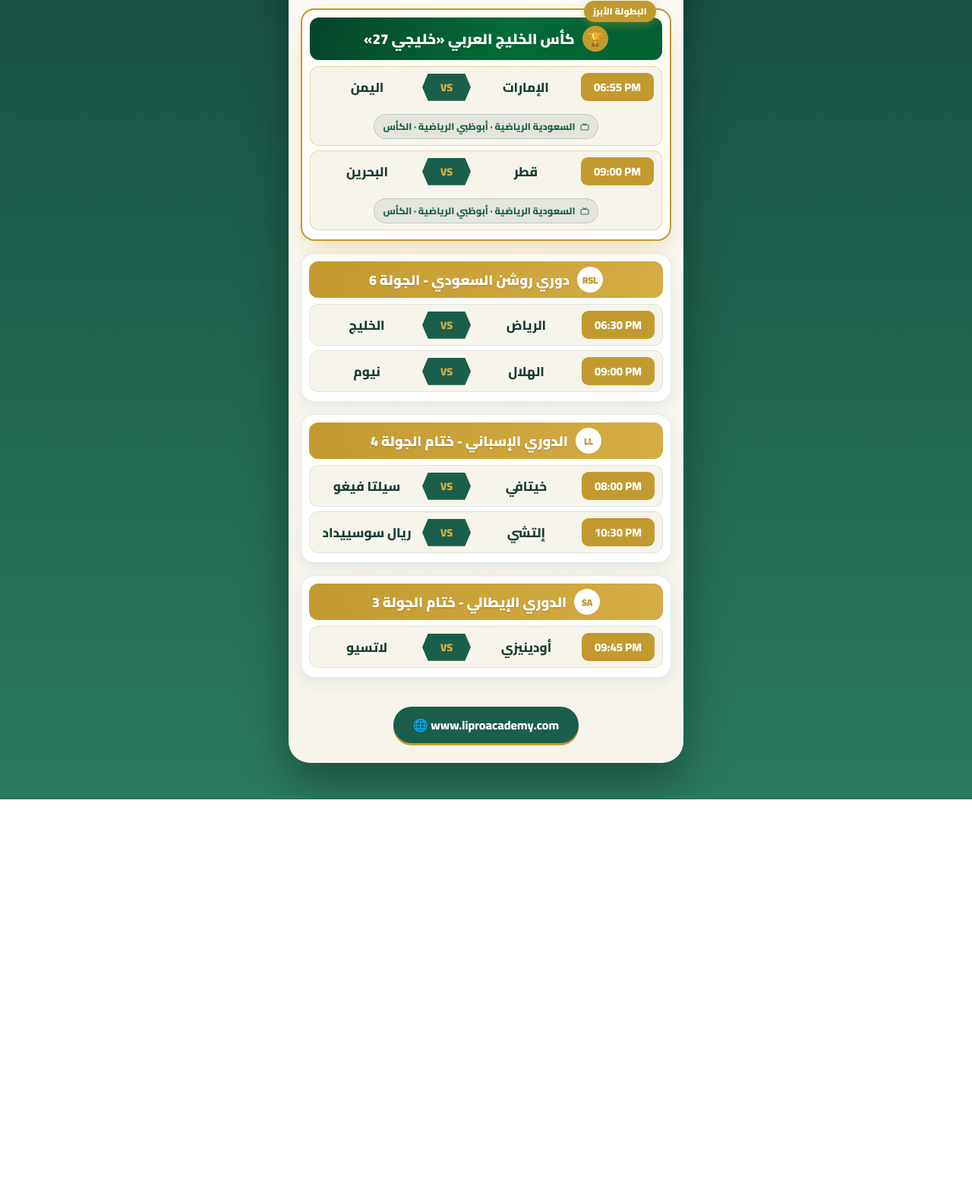
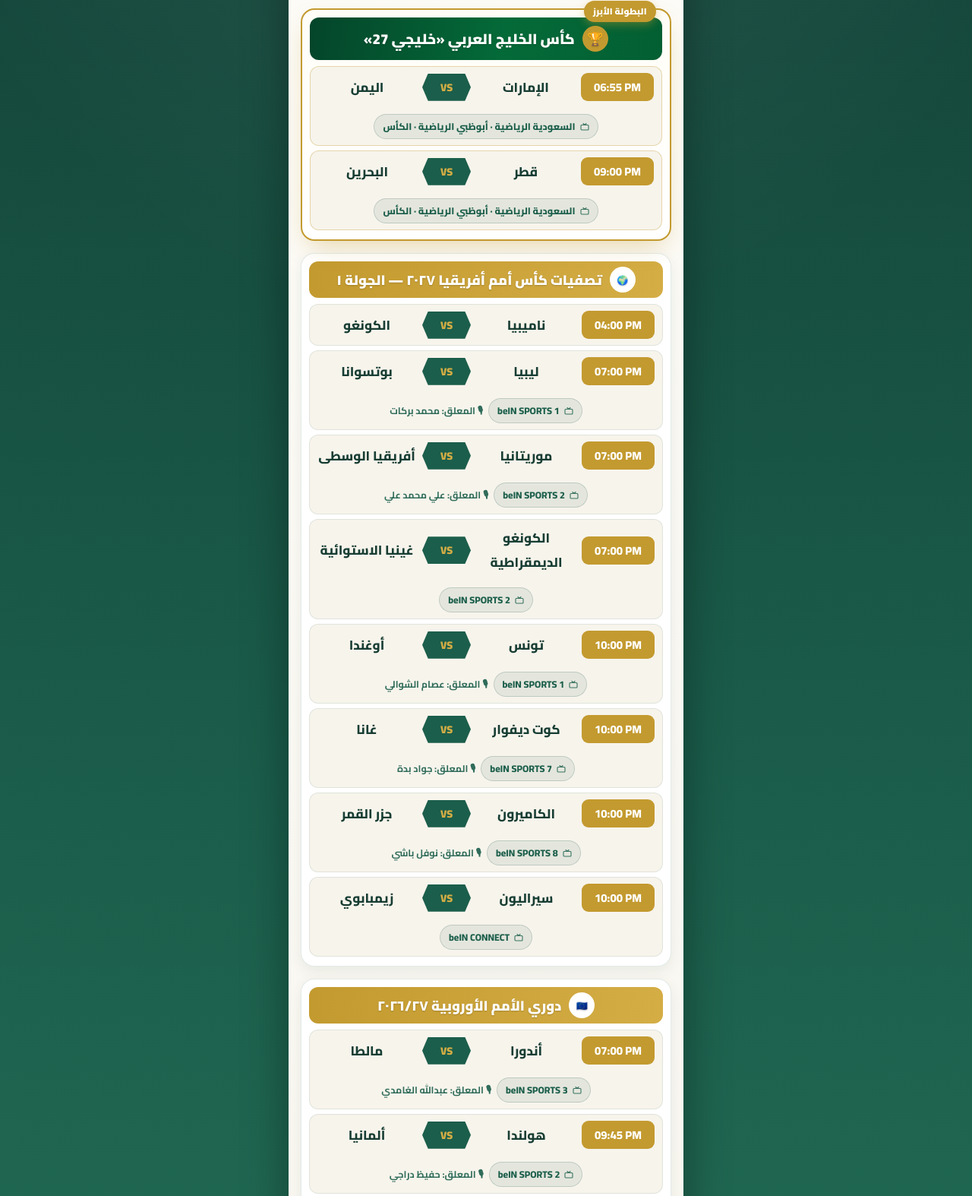
Before and after one commit to abu00salman/lipro, a plain HTML site: page matches/index.html in a window 1280 px wide. Shown: the part 411-1985 px from the top of the page at 76% size. Before the commit the page ends 1463 px from the top, so only its background shows below. Drawn offline with Linux system fonts and the light colour scheme; no server answers.

Commit message:
Add upcoming matches for September 24, 2026

```diff
--- a/matches/index.html
+++ b/matches/index.html
@@ -596,6 +596,9 @@
             يوسف سيف · رؤوف خليف
    ===================================================================== */
 var MATCH_INFO = {
+  /* ---- الخميس ٢٤ سبتمبر ٢٠٢٦ — خليجي 27 ---- */
+  'الإمارات|اليمن':  { d:'2026-09-24', ch:'السعودية الرياضية · أبوظبي الرياضية · الكأس' },
+  'قطر|البحرين':     { d:'2026-09-24', ch:'السعودية الرياضية · أبوظبي الرياضية · الكأس' },
   /* ---- الأحد ٢٠ سبتمبر ٢٠٢٦ (المصدر: عالم كورة) ---- */
   /* الدوري الإنجليزي */
   'بورنموث|ليفربول':                { d:'2026-09-20', ch:'beIN SPORTS 2', caster:'حفيظ دراجي' },
@@ -643,6 +646,23 @@
    تُدمج تلقائيًا مع مباريات اليوم، وتختفي وحدها بعد انتهاء يومها.
    ===================================================================== */
 var EXTRA_MATCHES = [
+  /* ===== الخميس ٢٤ سبتمبر ٢٠٢٦ — التوقف الدولي ===== */
+  { date: '2026-09-24', league: 'دوري الأمم الأوروبية ٢٠٢٦/٢٧', badge: '🇪🇺', time: '07:00 PM', home: 'أندورا', away: 'مالطا', channel: 'beIN SPORTS 3', commentator: 'عبدالله الغامدي' },
+  { date: '2026-09-24', league: 'دوري الأمم الأوروبية ٢٠٢٦/٢٧', badge: '🇪🇺', time: '09:45 PM', home: 'هولندا', away: 'ألمانيا', channel: 'beIN SPORTS 2', commentator: 'حفيظ دراجي' },
+  { date: '2026-09-24', league: 'دوري الأمم الأوروبية ٢٠٢٦/٢٧', badge: '🇪🇺', time: '09:45 PM', home: 'البرتغال', away: 'ويلز', channel: 'beIN SPORTS 3', commentator: 'عامر الخوذيري' },
+  { date: '2026-09-24', league: 'دوري الأمم الأوروبية ٢٠٢٦/٢٧', badge: '🇪🇺', time: '09:45 PM', home: 'النرويج', away: 'الدنمارك', channel: 'beIN SPORTS 4', commentator: 'حسن العيدروس' },
+  { date: '2026-09-24', league: 'دوري الأمم الأوروبية ٢٠٢٦/٢٧', badge: '🇪🇺', time: '09:45 PM', home: 'كوسوفو', away: 'أيرلندا', channel: 'beIN SPORTS 5', commentator: 'باسم الزير' },
+  { date: '2026-09-24', league: 'دوري الأمم الأوروبية ٢٠٢٦/٢٧', badge: '🇪🇺', time: '09:45 PM', home: 'صربيا', away: 'اليونان', channel: 'beIN SPORTS 6', commentator: 'أحمد عبده' },
+  { date: '2026-09-24', league: 'دوري الأمم الأوروبية ٢٠٢٦/٢٧', badge: '🇪🇺', time: '09:45 PM', home: 'ليشتنشتاين', away: 'ليتوانيا', channel: 'beIN SPORTS Xtra 1', commentator: 'محمد المبروكي' },
+  { date: '2026-09-24', league: 'تصفيات كأس أمم أفريقيا ٢٠٢٧ — الجولة ١', badge: '🌍', time: '04:00 PM', home: 'ناميبيا', away: 'الكونغو' },
+  { date: '2026-09-24', league: 'تصفيات كأس أمم أفريقيا ٢٠٢٧ — الجولة ١', badge: '🌍', time: '07:00 PM', home: 'ليبيا', away: 'بوتسوانا', channel: 'beIN SPORTS 1', commentator: 'محمد بركات' },
+  { date: '2026-09-24', league: 'تصفيات كأس أمم أفريقيا ٢٠٢٧ — الجولة ١', badge: '🌍', time: '07:00 PM', home: 'موريتانيا', away: 'أفريقيا الوسطى', channel: 'beIN SPORTS 2', commentator: 'علي محمد علي' },
+  { date: '2026-09-24', league: 'تصفيات كأس أمم أفريقيا ٢٠٢٧ — الجولة ١', badge: '🌍', time: '07:00 PM', home: 'الكونغو الديمقراطية', away: 'غينيا الاستوائية', channel: 'beIN SPORTS 2' },
+  { date: '2026-09-24', league: 'تصفيات كأس أمم أفريقيا ٢٠٢٧ — الجولة ١', badge: '🌍', time: '10:00 PM', home: 'تونس', away: 'أوغندا', channel: 'beIN SPORTS 1', commentator: 'عصام الشوالي' },
+  { date: '2026-09-24', league: 'تصفيات كأس أمم أفريقيا ٢٠٢٧ — الجولة ١', badge: '🌍', time: '10:00 PM', home: 'كوت ديفوار', away: 'غانا', channel: 'beIN SPORTS 7', commentator: 'جواد بدة' },
+  { date: '2026-09-24', league: 'تصفيات كأس أمم أفريقيا ٢٠٢٧ — الجولة ١', badge: '🌍', time: '10:00 PM', home: 'الكاميرون', away: 'جزر القمر', channel: 'beIN SPORTS 8', commentator: 'نوفل باشي' },
+  { date: '2026-09-24', league: 'تصفيات كأس أمم أفريقيا ٢٠٢٧ — الجولة ١', badge: '🌍', time: '10:00 PM', home: 'سيراليون', away: 'زيمبابوي', channel: 'beIN CONNECT' },
+
   /* ===== دورة الألعاب الآسيوية ٢٠٢٦ (آيتشي–ناغويا) — كرة القدم ===== */
   { date: '2026-09-22', league: 'دورة الألعاب الآسيوية ٢٠٢٦ — المجموعة D', badge: '🥇', featured: true,
     time: '01:00 PM', home: 'السعودية', away: 'كوريا الجنوبية' },
```
